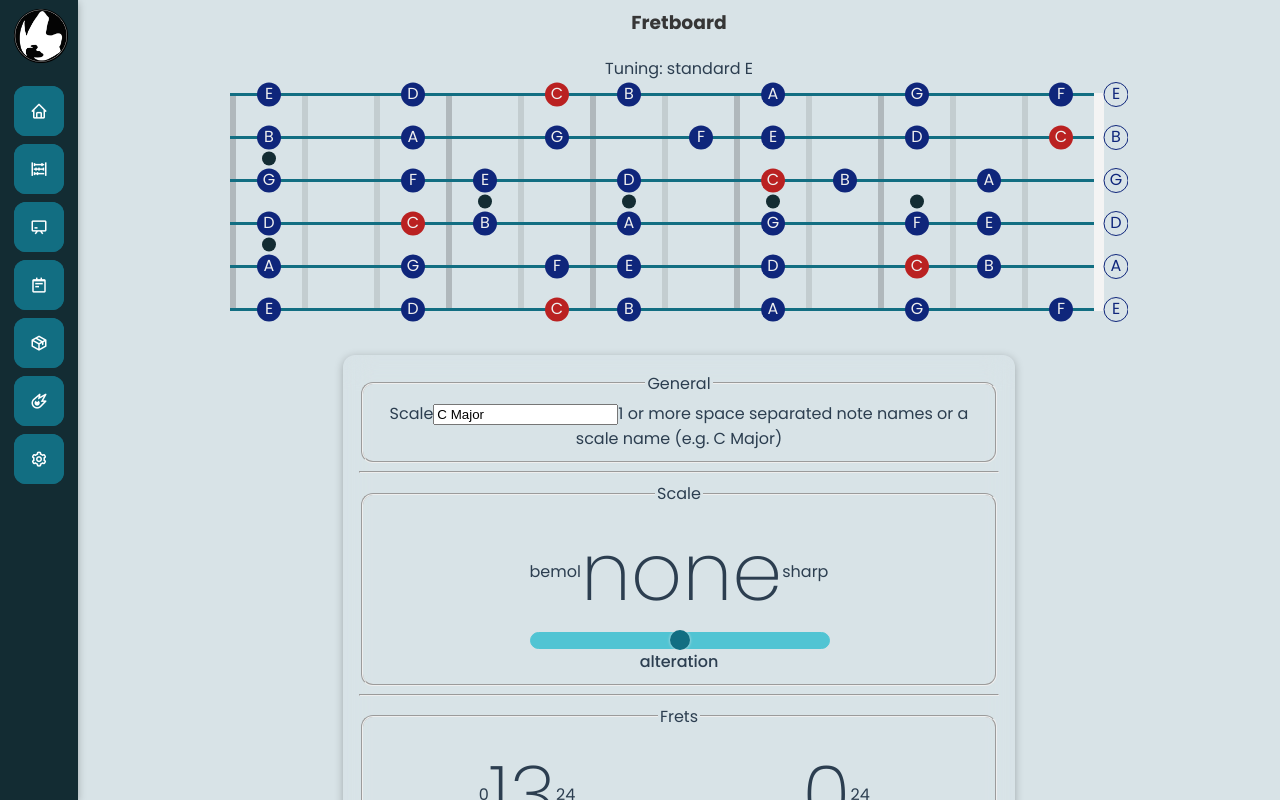
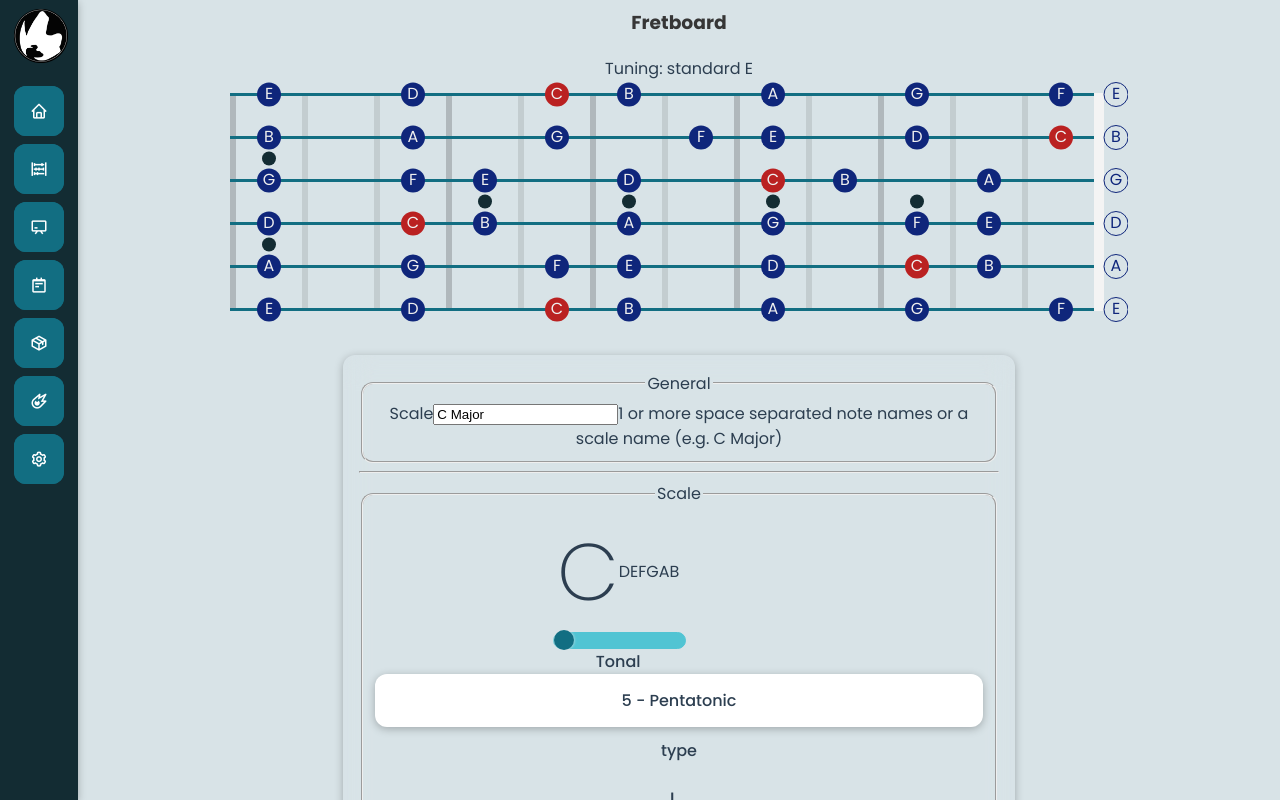
Before and after one commit to goldovsky/the-black-book, a Vue app: page /fretboard in a window 1280 px wide. Shown: the top 800 px of the page. Built offline with nearby package versions, Linux system fonts and the light colour scheme.

Commit message:
feat(): refacto viewFretboard

```diff
--- a/src/components/ui/BaseDropdown.vue
+++ b/src/components/ui/BaseDropdown.vue
@@ -12,7 +12,7 @@
         </p>
       </div>
     </div>
-    <div class="dropdowntitle">Type</div>
+    <div class="dropdowntitle">{{ title }}</div>
   </div>
 </template>
 
@@ -23,7 +23,7 @@
  * - source : https://codetea.com/pretty-dropdown-menu/
  */
 export default {
-  props: ["values"],
+  props: ["values", "title"],
   emits: ["dropdownupdate"],
   data() {
     return {
--- a/src/components/ui/BaseSliderArray.vue
+++ b/src/components/ui/BaseSliderArray.vue
@@ -2,27 +2,12 @@
   <div class="sliderparentdiv">
     <div class="basesliderarray">
       <div class="labelparent">
-        <label
-          v-if="currentValue != min"
-          class="labelbefore"
-          :style="{ visibility: currentValue !== min ? 'visible' : 'hidden' }"
-          >{{ values[min] }}</label
-        >
-        <label class="labelvalue">{{ values[currentValue] }}</label>
-        <label
-          v-if="currentValue != max"
-          class="labelafter"
-          :style="{ visibility: currentValue !== max ? 'visible' : 'hidden' }"
-          >{{ values[max] }}</label
-        >
+        <label v-for="item in values" :key="item" :class="itemClass(item)">
+          {{ item }}
+          <br />
+        </label>
       </div>
-      <input
-        type="range"
-        :min="min"
-        :max="max"
-        list="values"
-        v-model="currentValue"
-      />
+      <input type="range" list="values" :min="min" :max="max" v-model="currentValue" />
       <div class="slidertitle">{{title}}</div>
     </div>
   </div>
@@ -40,10 +25,14 @@ export default {
     };
   },
   created() {
-    console.log(this.values);
     this.min = 0;
     this.max = this.values.length - 1;
     this.currentValue = this.indexInitialValue;
+  },
+  methods: {
+    itemClass(item) {
+      return this.values[this.currentValue] == item ? 'labelvalue' : '';
+    }
   },
   watch: {
     currentValue() {
--- a/src/components/views/ViewFretboard.vue
+++ b/src/components/views/ViewFretboard.vue
@@ -19,14 +19,14 @@
       <section
         class="col-9 align-middle"
         v-bind:style="{
-          alignItems: orientation == 'horizontal' ? 'center' : '',
+          alignItems: fretboard.orientation == 'horizontal' ? 'center' : '',
         }"
       >
         <the-fretboard
           :scale="scale"
           :prop-tuning="tuning"
-          :start="start"
-          :frets="frets + start - 1"
+          :start="fretboard.startingFret"
+          :frets="frets + fretboard.startingFret - 1"
           title="Test"
         ></the-fretboard>
       </section>
@@ -58,18 +58,22 @@
 
           <fieldset class="form-group mt-4">
             <legend>Scale</legend>
-            <!-- <div class="scale">
+            <div class="scale">
               <base-slider-array
                  title="Tonal"
-                :values="scale"
-                :indexInitialValue="scale[0]"
+                :values="selector.notes"
+                :indexInitialValue="0"
 
               ></base-slider-array>
-            </div> -->
+            </div>
+
+            <base-dropdown :values="selector.scales.extends.list" @dropdownupdate="nbNotesByScaleSelected" title="type"></base-dropdown>
+
+
             <div class="scalealteration">
               <base-slider-array
                  title="alteration"
-                :values="scaleAlteration"
+                :values="selector.accidental"
                 :indexInitialValue="1"
               ></base-slider-array>
             </div>
@@ -112,6 +116,7 @@
  */
 import TheFretboard from "./../fretboard/TheFretboard.vue";
 import BaseCard from "./../ui/BaseCard.vue";
+import scalesDatabase from "./../../database/scales.js";
 export default {
   components: {
     TheFretboard,
@@ -119,74 +124,47 @@ export default {
   },
   data() {
     return {
+      scalesDatabase: null,
       scale: "C Major",
-      scaleAlteration: ["bemol", "none", "sharp"],
-      storeTuning: null,
+      selector: {
+        notes: ["C","D","E","F","G","A","B"],
+        accidental: ["♭","♮","♯"],
+        scales: {
+          currentSelection: null,
+          extends: {
+            selected: null,
+            list: ["5 - Pentatonic","6 - Hexatonic","7 - Heptatonic"]
+          }
+        }
+      },
       tuning: null, // build in created()
-      orientation: "horizontal",
-      start: 0,
+      fretboard: {
+        orientation: "horizontal",
+        startingFret: 0
+      },
       frets: null,
       fretsrange: [],
       startingfretrange: [], // TODO
-      // below come from <script> inside html
-      scales: {
-        Major: [2, 2, 1, 2, 2, 2, 1],
-        Minor: [2, 1, 2, 2, 1, 2, 2],
-        Dorian: [2, 1, 2, 2, 2, 1, 2],
-        Locrian: [1, 2, 2, 1, 2, 2, 2],
-        Lydian: [2, 2, 2, 1, 2, 2, 1],
-        Mixolydian: [2, 2, 1, 2, 2, 1, 2],
-        Phrygian: [1, 2, 2, 2, 1, 2, 2],
-        "Major Pentatonic": [2, 2, 3, 2, 3],
-        "Minor Pentatonic": [3, 2, 2, 3, 2],
-      },
-      notes: ["C", "C#", "D", "D#", "E", "F", "F#", "G", "G#", "A", "A#", "B"],
     };
   },
   created() {
-    this.storeTuning = this.instrument.tuning;
     // build tuning based on Store
     this.tuning = this.instrument.tuning.stringsNotes
       .reverse()
       .join(" ")
       .replace(/[0-9]/g, "");
 
-    //let html = "";
-    // TODO
-    /*
-    Object.keys(this.scales).forEach((scale) => {
-      // console.log("GDY Scale");
-      // console.log(scale);
-
-      // notes.forEach((note, i) => {
-      //   let scale_notes = [];
-      //   for (let k = 0, j = 0, l = this.scales[scale].length; k < l; ++k) {
-      //     scale_notes.push(notes[(i + j) % 12]);
-      //     j += this.scales[scale][k];
-      //   }
-      //   scale_notes = scale_notes.join(" ");
-      //   html += `<option value="${note} ${scale}">${scale_notes}</option>`;
-      // });
-    });
-    */
-    //document.currentScript.parentNode.innerHTML = html;
-
-    // Object.keys(data).forEach((key) => {
-    // 	watch[key] = (val) => window.localStorage.setItem(key, val);
-    // 	let value = window.localStorage.getItem(key);
-    // 	if (value !== null) {
-    // 		data[key] = value;
-    // 	}
-    // });
-
     // Initialise Frets Range
     for (let frt = 0; frt < 25; ++frt) {
       this.fretsrange.push(frt);
     }
+
+    // load scale database
+    this.scalesDatabase = scalesDatabase;
   },
   methods: {
     updateStartingNumber(value) {
-      this.start = value;
+      this.fretboard.startingFret = value;
       this.verifyFretboardValidity();
     },
     updateNumberOfFrets(value) {
@@ -196,9 +174,12 @@ export default {
     // So we don't go beyond 24th
     verifyFretboardValidity() {
       let fretboardLimit = 25;
-      if (this.start + this.frets > fretboardLimit) {
-        this.frets = this.frets - (this.start + this.frets - fretboardLimit);
+      if (this.fretboard.startingFret + this.frets > fretboardLimit) {
+        this.frets = this.frets - (this.fretboard.startingFret + this.frets - fretboardLimit);
       }
+    },
+    nbNotesByScaleSelected(nb) {
+      this.selector.scales.extends.selected = nb;
     }
   },
   computed: {
@@ -239,10 +220,6 @@ export default {
   width: 80%;
 }
 
-.scalealteration {
-  /* width: 80%; */
-}
-
 fieldset{
   border-radius: 12px;
 }
--- a/src/database/scales.js
+++ b/src/database/scales.js
@@ -51,6 +51,16 @@ export default {
         "Minor",
       ],
       intervals: [0, 2, 4, 7, 9],
+    },
+    hirajoshi: {
+      modes: [
+        "Hirajoshi/Koto",
+        "?",
+        "?",
+        "?",
+        "?",
+      ],
+      intervals: [0, 2, 3, 7, 8],
     },
   },
   hexatonic: { //nb_notes_6
```
